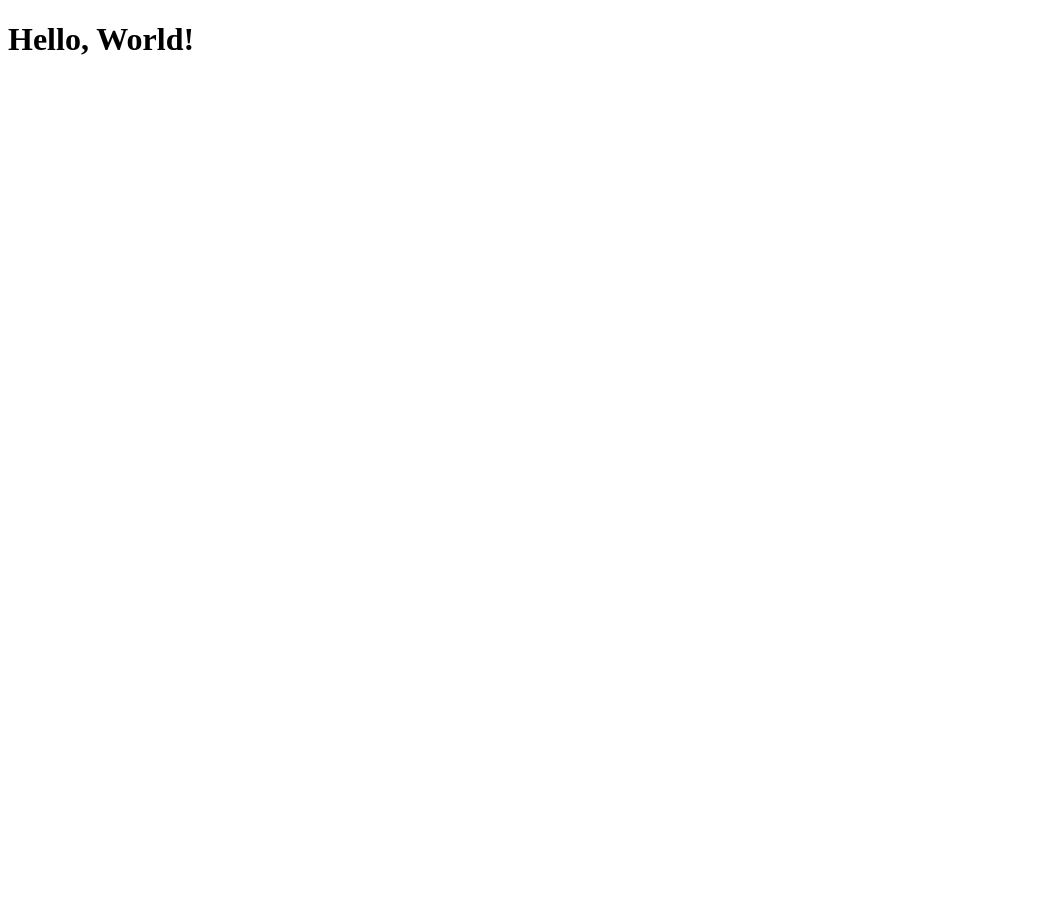
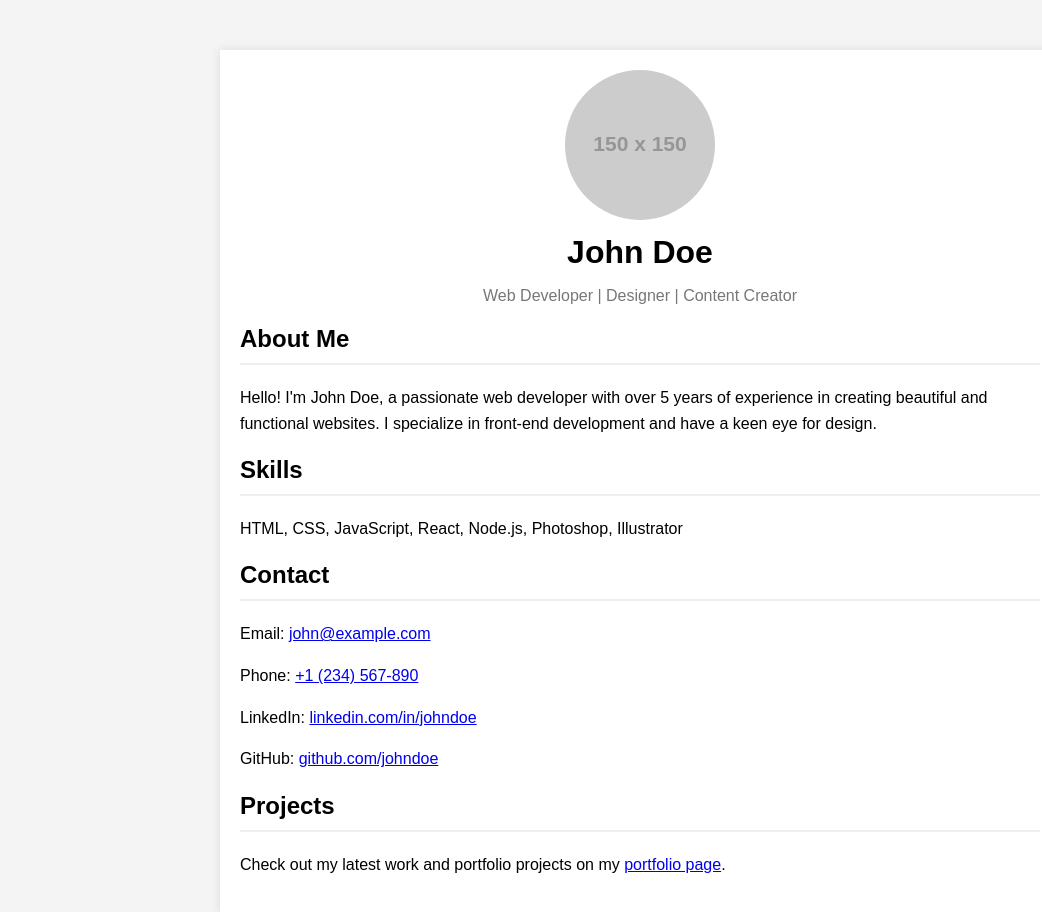
Before and after one commit to Rutvikp-07/Myportfolio1, a plain HTML site: page My Portfolio Project/index.html in a window 1280 px wide. Shown: the whole page, without its empty margins (0-1042 px from the left). Before the commit the page ends 800 px from the top, so only its background shows below. Drawn offline with Linux system fonts and the light colour scheme; placeholder pictures from the web are drawn by us.

Commit message:
Added profile page

```diff
--- a/My Portfolio Project/index.html
+++ b/My Portfolio Project/index.html
@@ -3,9 +3,71 @@
 <head>
     <meta charset="UTF-8">
     <meta name="viewport" content="width=device-width, initial-scale=1.0">
-    <title>Document</title>
+    <title>Profile Page</title>
+    <style>
+        body {
+            font-family: Arial, sans-serif;
+            margin: 0;
+            padding: 0;
+            background-color: #f4f4f4;
+        }
+        .profile-container {
+            max-width: 800px;
+            margin: 50px auto;
+            background: #fff;
+            padding: 20px;
+            box-shadow: 0 0 10px rgba(0, 0, 0, 0.1);
+        }
+        .profile-header {
+            text-align: center;
+        }
+        .profile-header img {
+            border-radius: 50%;
+            width: 150px;
+            height: 150px;
+        }
+        .profile-header h1 {
+            margin: 10px 0 5px;
+        }
+        .profile-header p {
+            color: #777;
+        }
+        .profile-details {
+            margin-top: 20px;
+        }
+        .profile-details h2 {
+            border-bottom: 2px solid #eee;
+            padding-bottom: 10px;
+        }
+        .profile-details p {
+            line-height: 1.6;
+        }
+    </style>
 </head>
 <body>
-    <h1>Hello, World!</h1>
+    <div class="profile-container">
+        <div class="profile-header">
+            <img src="https://via.placeholder.com/150" alt="Profile Picture">
+            <h1>John Doe</h1>
+            <p>Web Developer | Designer | Content Creator</p>
+        </div>
+
+        <div class="profile-details">
+            <h2>About Me</h2>
+            <p>Hello! I'm John Doe, a passionate web developer with over 5 years of experience in creating beautiful and functional websites. I specialize in front-end development and have a keen eye for design.</p>
+
+            <h2>Skills</h2>
+            <p>HTML, CSS, JavaScript, React, Node.js, Photoshop, Illustrator</p>
+
+            <h2>Contact</h2>
+            <p>Email: <a href="mailto:john@example.com">john@example.com</a></p>
+            <p>Phone: <a href="tel:+1234567890">+1 (234) 567-890</a></p>
+            <p>LinkedIn: <a href="https://linkedin.com/in/johndoe" target="_blank">linkedin.com/in/johndoe</a></p>
+            <p>GitHub: <a href="https://github.com/johndoe" target="_blank">github.com/johndoe</a></p>
+
+            <h2>Projects</h2>
+            <p>Check out my latest work and portfolio projects on my <a href="#">portfolio page</a>.</p>
+        </div>
+    </div>
 </body>
 </html>
```
